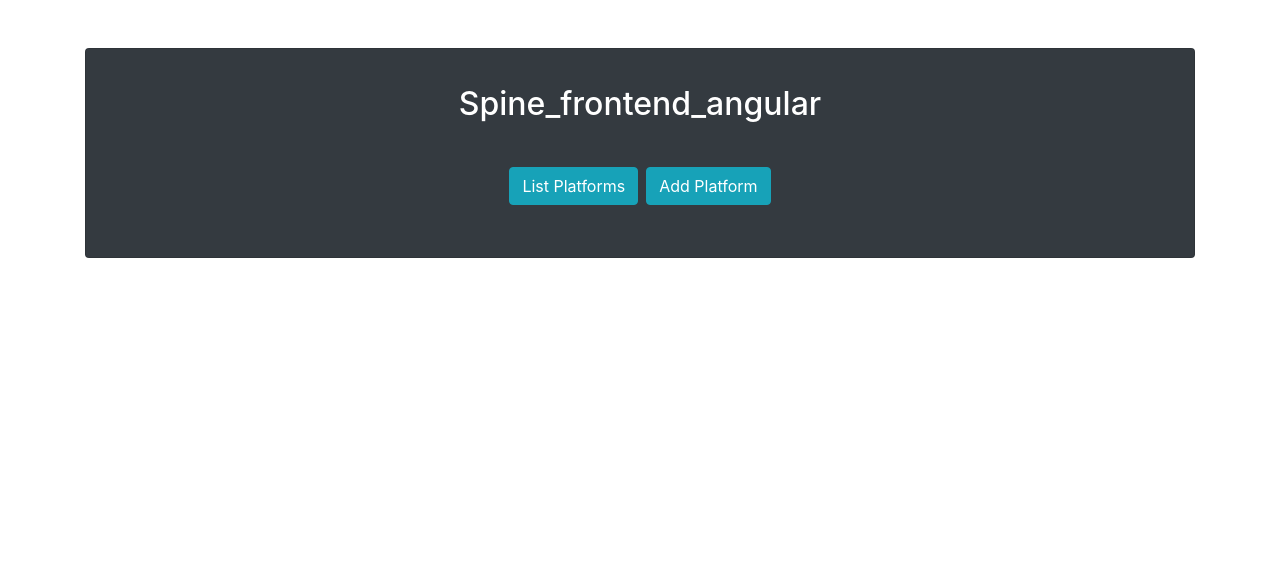
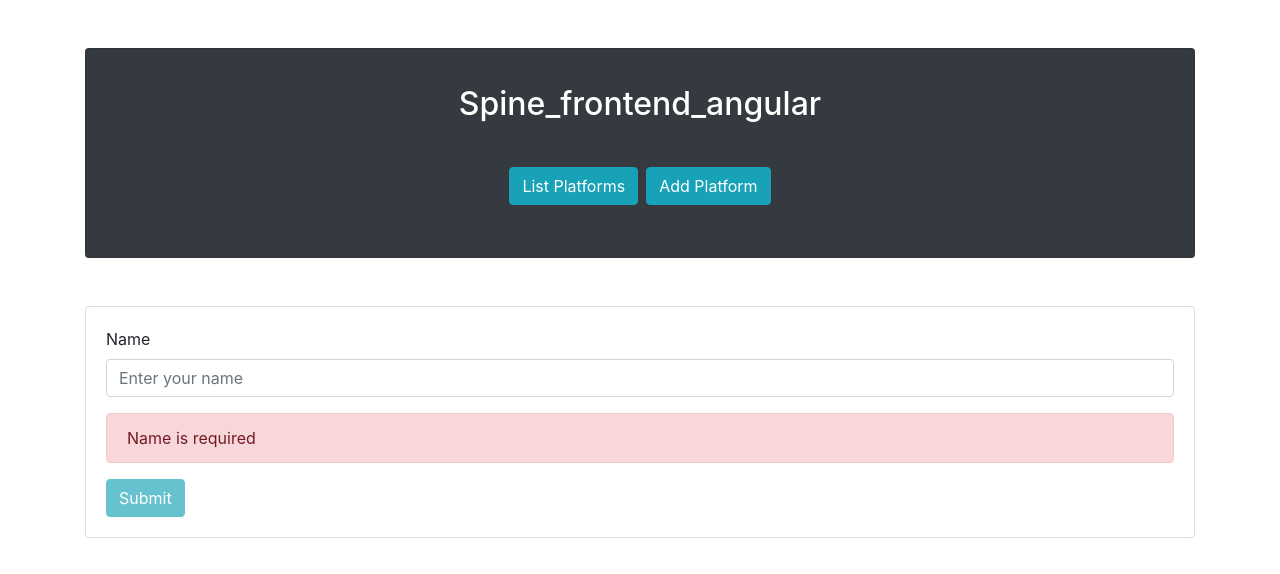
Before and after one commit to DanielB-02/Spine_frontend_angular, an Angular app: page /addplatform in a window 1280 px wide. Shown: the top 574 px of the page. Built offline with nearby package versions, Linux system fonts and the light colour scheme.

Commit message:
Added platform form component and can now add a platform

```diff
--- a/angular.json
+++ b/angular.json
@@ -101,5 +101,8 @@
         }
       }
     }
+  },
+  "cli": {
+    "analytics": "6b4e670b-efbb-49a1-a880-9fe9b07f0bc7"
   }
 }
--- a/src/app/app.component.ts
+++ b/src/app/app.component.ts
@@ -6,5 +6,5 @@ import { Component } from '@angular/core';
   styleUrls: ['./app.component.css']
 })
 export class AppComponent {
-  title = 'Spine_frontend_angular';
+  title: string = 'Spine_frontend_angular'
 }
--- a/src/app/view/platform-form/platform-form.component.html
+++ b/src/app/view/platform-form/platform-form.component.html
@@ -0,0 +1,18 @@
+<div class="card my-5">
+  <div class="card-body">
+    <form (ngSubmit)="onSubmit()" #userForm="ngForm">
+      <div class="form-group">
+        <label for="name">Name</label>
+        <input type="text" [(ngModel)]="platform.platformName"
+               class="form-control"
+               id="name"
+               name="name"
+               placeholder="Enter your name"
+               required #name="ngModel">
+      </div>
+      <div [hidden]="!name.pristine" class="alert alert-danger">Name is required</div>
+      <button type="submit" [disabled]="!userForm.form.valid"
+              class="btn btn-info">Submit</button>
+    </form>
+  </div>
+</div>
```
